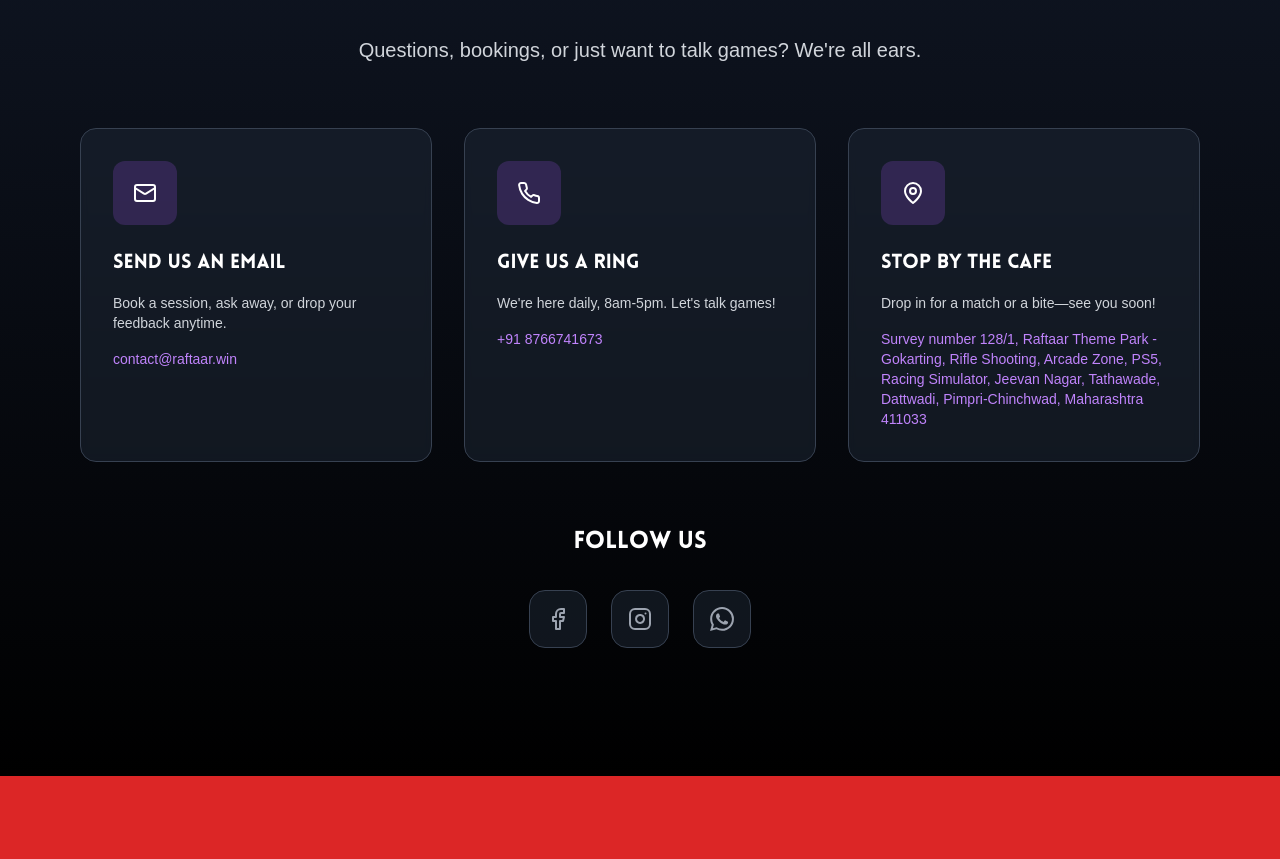
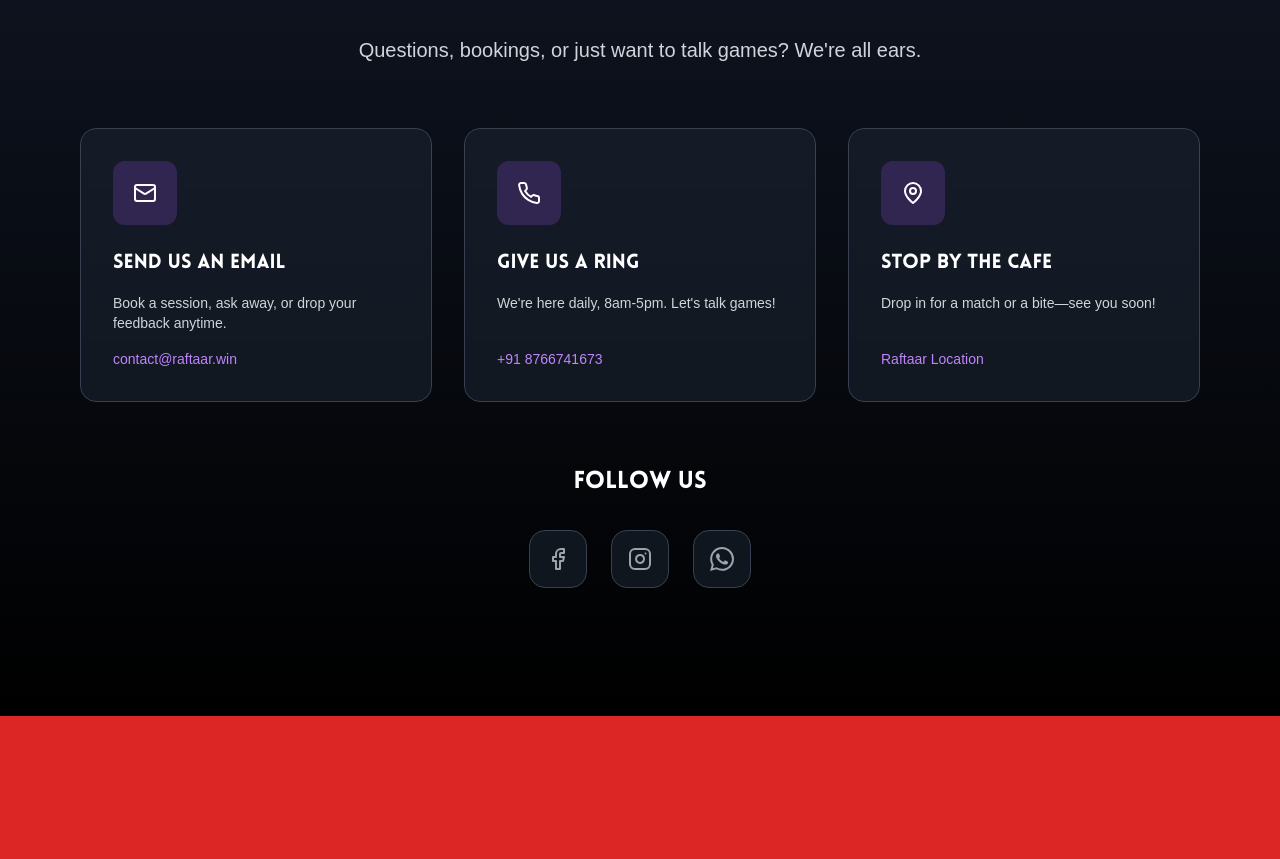
Before and after one commit to dheesh-m/Raftaar-theme-park, a Next.js app: page / in a window 1280 px wide. Shown: the part 9505-10364 px from the top of the page. Built offline with nearby package versions, Linux system fonts and the light colour scheme.

Commit message:
Update Contact.tsx

```diff
--- a/components/Contact.tsx
+++ b/components/Contact.tsx
@@ -39,7 +39,7 @@
       icon: MapPin,
       title: 'Stop by the cafe',
       description: 'Drop in for a match or a bite—see you soon!',
-      details: 'Survey number 128/1, Raftaar Theme Park - Gokarting, Rifle Shooting, Arcade Zone, PS5, Racing Simulator, Jeevan Nagar, Tathawade, Dattwadi, Pimpri-Chinchwad, Maharashtra 411033',
+      details: 'Raftaar Location',
       href: 'https://www.google.com/maps/search/Survey+number+128%2F1%2C+Raftaar+Theme+Park+-+Gokarting%2C+Rifle+Shooting%2C+Arcade+Zone%2C+PS5%2C+Racing+Simulator%2C+Jeevan+Nagar%2C+Tathawade%2C+Dattwadi%2C+Pimpri-Chinchwad%2C+Maharashtra+411033'
     }
   ];
@@ -87,9 +87,9 @@
               transition={{ duration: 0.6, delay: index * 0.1 }}
               viewport={{ once: true }}
               whileHover={{ scale: 1.02, y: -5 }}
-              className="group"
+              className="group h-full"
             >
-              <div className="bg-gray-800/50 backdrop-blur-sm rounded-2xl p-6 sm:p-8 hover:bg-gray-700/50 transition-all duration-300 border border-gray-700 hover:border-purple-500/50 h-full">
+              <div className="bg-gray-800/50 backdrop-blur-sm rounded-2xl p-6 sm:p-8 hover:bg-gray-700/50 transition-all duration-300 border border-gray-700 hover:border-purple-500/50 h-full flex flex-col">
                 {/* Icon */}
                 <div className="w-12 h-12 sm:w-16 sm:h-16 bg-purple-500/20 rounded-xl flex items-center justify-center mb-4 sm:mb-6 group-hover:bg-purple-500/30 transition-colors duration-300">
                   <info.icon size={24} className="text-white" />
@@ -101,12 +101,12 @@
                 </h3>
 
                 {/* Description */}
-                <p className="text-gray-300 mb-3 sm:mb-4 text-xs sm:text-sm leading-relaxed">
+                <p className="text-gray-300 mb-3 sm:mb-4 text-xs sm:text-sm leading-relaxed flex-grow">
                   {info.description}
                 </p>
 
                 {/* Contact Details */}
-                <p className="text-purple-400 text-xs sm:text-sm font-medium group-hover:text-purple-300 transition-colors duration-300">
+                <p className="text-purple-400 text-xs sm:text-sm font-medium group-hover:text-purple-300 transition-colors duration-300 mt-auto">
                   {info.details}
                 </p>
               </div>
```
